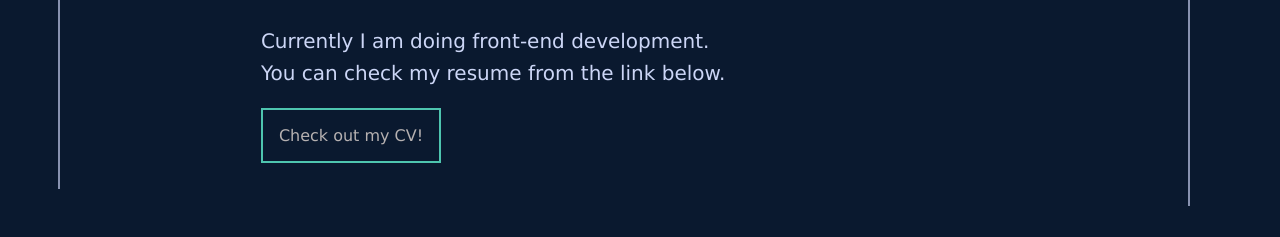
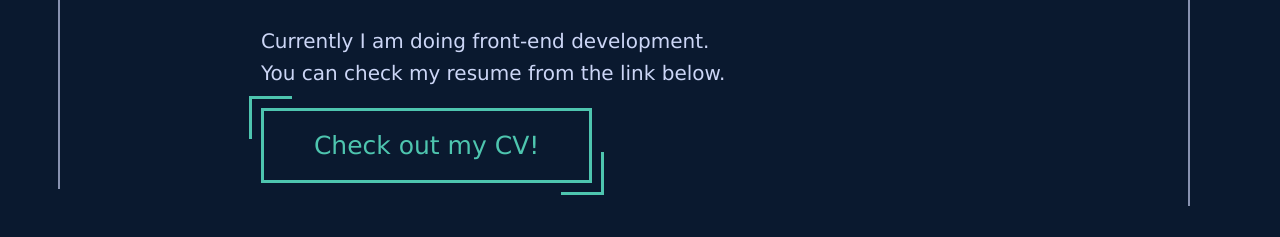
Before and after one commit to 20vivek/portfolio-viveksahu, a plain HTML site: page index.htm in a window 1280 px wide. Shown: the part 563-800 px from the top of the page. Drawn offline with nearby package versions, Linux system fonts and the light colour scheme.

Commit message:
Update style.css

```diff
--- a/css/style.css
+++ b/css/style.css
@@ -388,11 +388,12 @@ header .nav ul li a:hover:not(.active):after {
   }
   :root{
       --primary-color: #0a192f;
-	--primary-color-hover:#103469;
+      --primary-color-hover:#12243f;
       --secondary-color:#0a192f;
-	--secondary-color-hover: #103469;
+      --secondary-color-hover: #0b182c;
   }
   .content a.btn-primary{
+
     background: var(--primary-color);
   }
   .content a.btn-primary:hover{
@@ -405,10 +406,38 @@ header .nav ul li a:hover:not(.active):after {
    background: var(--secondary-color-hover);
   }
   .btn{
-  padding:1rem;
-  color:#b6b1b1;
+    color:#4ec5af;
+    text-decoration: none;
+    position:relative;
+    font-size: 25px;
+    padding:20px 50px;
     text-decoration: none;
     display: inline-block;
-  border:2px solid #4ec5af;
+    border:3px solid #4ec5af;
 
   }
+  .btn::before,
+  .btn::after{
+    content: "";
+    position: absolute;
+    width: 40px;
+    height: 40px;
+    border: inherit;
+    transition: all .5s;
+  }
+  .btn::before{
+    top: -15px;
+    left: -15px;
+    border-width: 3px 0 0 3px;
+  }
+  .btn::after{
+    bottom: -15px;
+    right: -15px;
+    border-width: 0 3px 3px 0;
+
+  }
+  .btn:hover::before,
+  .btn:hover::after{
+    width: calc(100% + 27px);
+    height: calc(100% + 27px);
+  }
```
Lines whose indentation alone changed are shown as unchanged.
